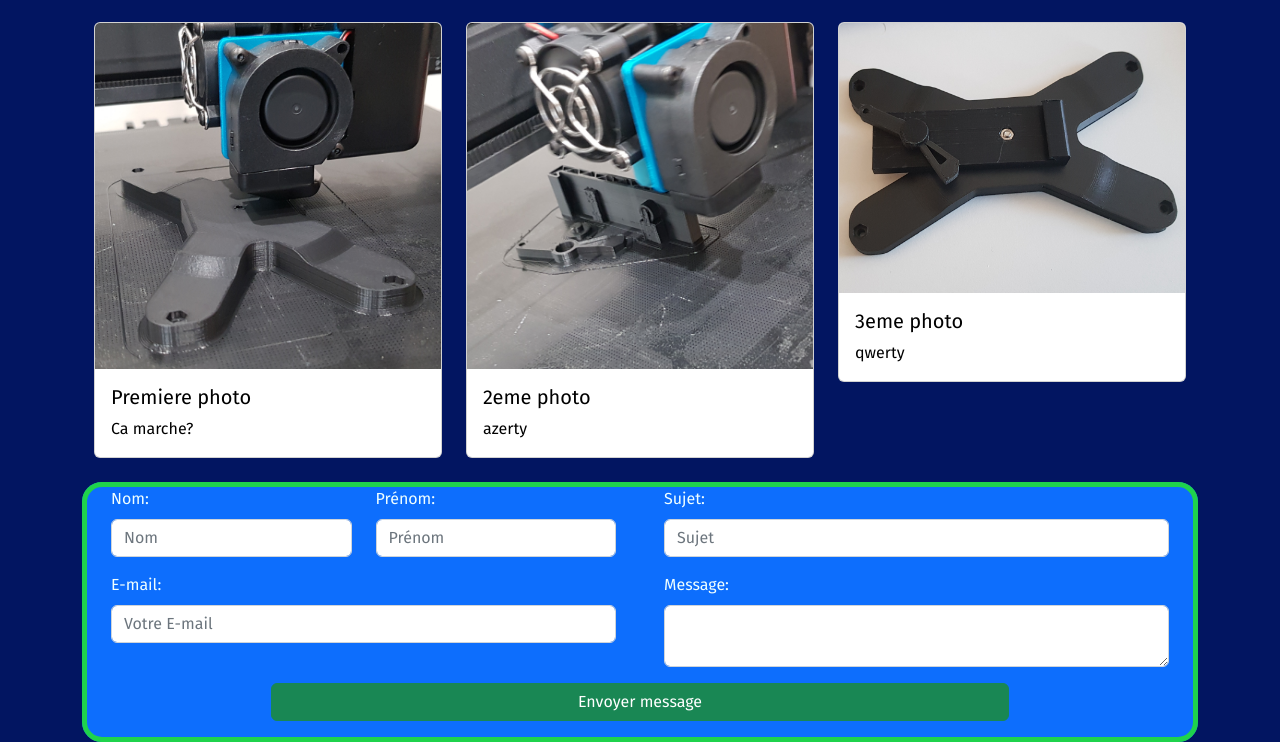
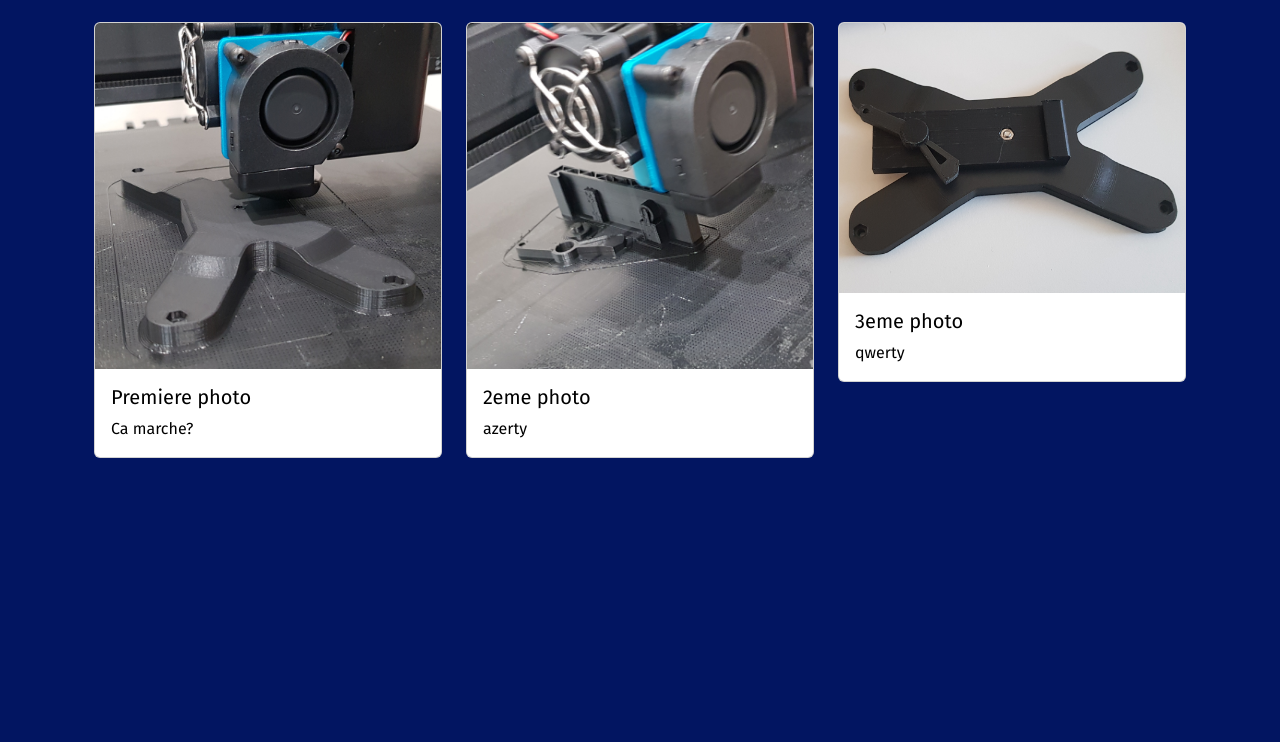
Before and after one commit to IreneuszPISKORSKI/CV-online, a plain HTML site: page index.html in a window 1280 px wide. Shown: the part 1025-1767 px from the top of the page. After the commit the page ends 1507 px from the top, so only its background shows below. Drawn offline with nearby package versions, Linux system fonts and the light colour scheme.

Commit message:
Update index.html

```diff
--- a/index.html
+++ b/index.html
@@ -167,7 +167,7 @@
             <span class="visually-hidden">Next</span>
         </button>
     </div>
-    <form action="https://httpbin.org/get" method="get" target="_blank">
+    <!-- <form action="https://httpbin.org/get" method="get" target="_blank">
         <fieldset>
             <div class="row">
                 <div class="col-xl-6">
@@ -203,7 +203,7 @@
                 <button class="btn btn-success">Envoyer message</button>
             </div>
         </fieldset>
-    </form>
+    </form> -->
 </div>
 <script src="https://cdn.jsdelivr.net/npm/@popperjs/core@2.11.5/dist/umd/popper.min.js" integrity="sha384-Xe+8cL9oJa6tN/veChSP7q+mnSPaj5Bcu9mPX5F5xIGE0DVittaqT5lorf0EI7Vk" crossorigin="anonymous"></script>
 <script src="https://cdn.jsdelivr.net/npm/bootstrap@5.2.0-beta1/dist/js/bootstrap.min.js" integrity="sha384-kjU+l4N0Yf4ZOJErLsIcvOU2qSb74wXpOhqTvwVx3OElZRweTnQ6d31fXEoRD1Jy" crossorigin="anonymous"></script>
```
